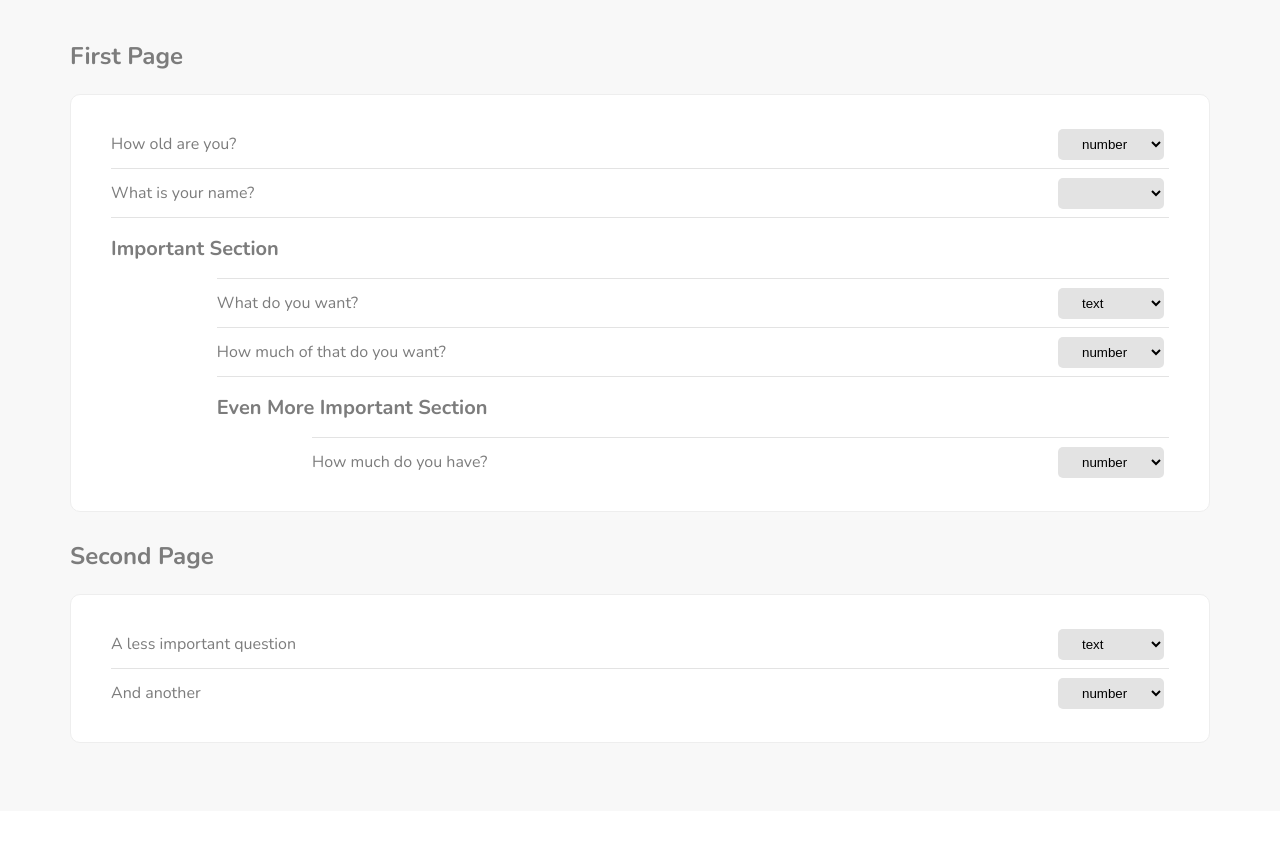
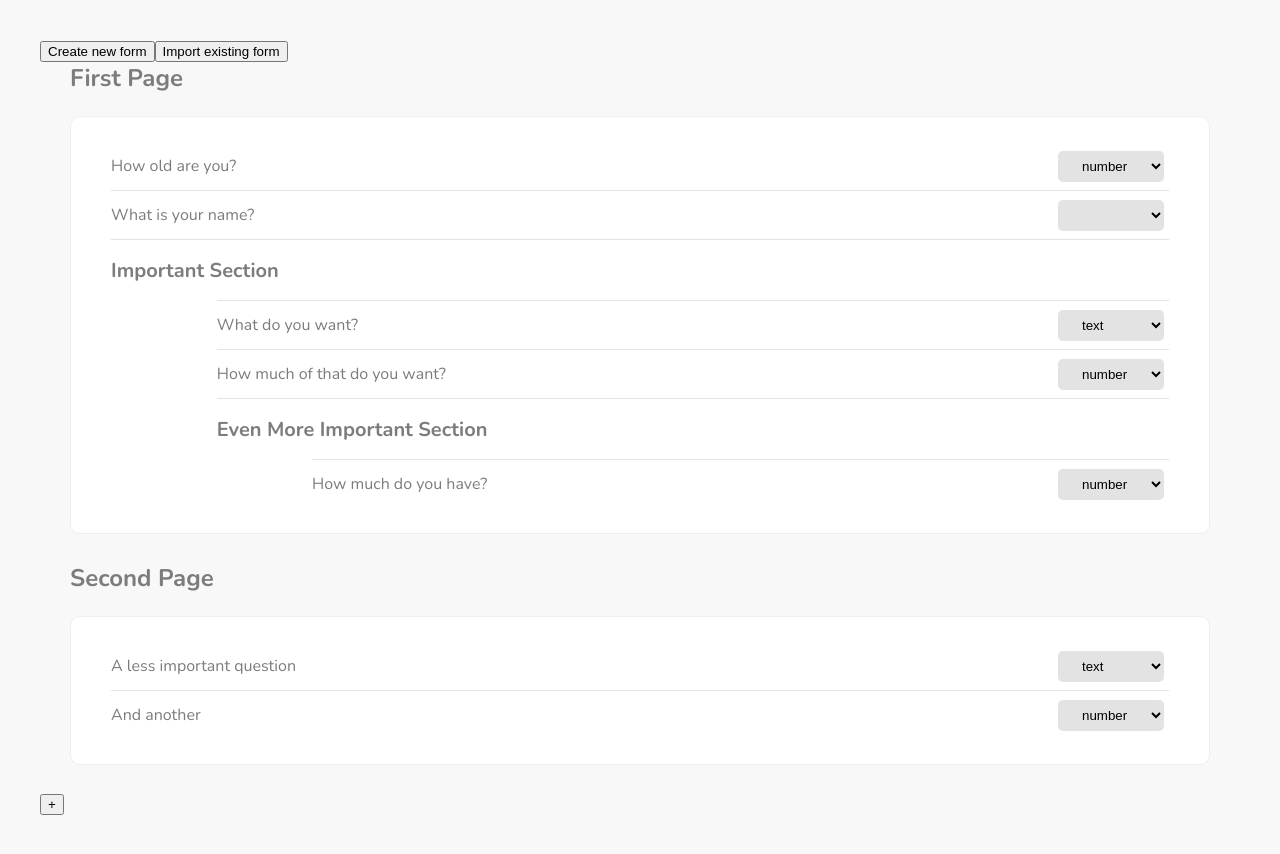
Before and after one commit to GlassEyeStudio/spa_form_builder, a Vue app: page / in a window 1280 px wide. Before the commit the page ends 811 px from the top, so only its background shows below. Built offline with nearby package versions, Linux system fonts and the light colour scheme.

Commit message:
Added; creating form and adding pages

```diff
--- a/src/App.vue
+++ b/src/App.vue
@@ -1,5 +1,7 @@
 <template>
   <div id="app">
+    <input type="button" value="Create new form" @click="createNewForm" />
+    <input type="button" value="Import existing form" />
     <FormBuilder />
   </div>
 </template>
@@ -16,6 +18,10 @@
   })
   export default class App extends Vue {
     getNewUUID = () => uuidv4();
+
+    createNewForm() {
+      this.$store.commit("createForm");
+    }
   }
 </script>
 
--- a/src/components/FormBuilderElems/FormElement.vue
+++ b/src/components/FormBuilderElems/FormElement.vue
@@ -7,13 +7,15 @@
       :pageElem="item"
       :uuid="item.uuid"
     />
+    <input type="button" @click="addNewPage" value="+" />
   </form>
 </template>
 
 <script lang="ts">
   import { Component, Vue, Prop } from "vue-property-decorator";
   import PageElement from "@/components/FormBuilderElems/PageElement.vue";
-  import { Form } from "@/interfaces";
+  import { Form, Page } from "@/interfaces";
+  import { v4 as uuidv4 } from "uuid";
 
   @Component({
     name: "FormElement",
@@ -24,6 +26,19 @@
     formElem: Form | undefined;
 
     pageNode = PageElement;
+
+    addNewPage() {
+      const newPage = {
+        type: "page",
+        title: "New page" + this.formElem.items.length,
+        uuid: uuidv4(),
+        items: []
+      } as Page;
+      this.$store.commit("addPageToForm", {
+        page: newPage,
+        atPosition: this.formElem.items.length
+      });
+    }
   }
 </script>
 
--- a/src/store/index.ts
+++ b/src/store/index.ts
@@ -1,16 +1,24 @@
 import Vue from "vue";
 import Vuex from "vuex";
-import { Form } from "@/interfaces";
+import { Form, Page } from "@/interfaces";
+import { v4 as uuidv4 } from "uuid";
 
 Vue.use(Vuex);
 
 export default new Vuex.Store({
   state: {
-    currentForm: {} as Form
+    currentForm: null as null | Form
   },
   mutations: {
-    updateForms: (state, form: Form) => {
-      state.currentForm = form;
+    createForm: state => {
+      state.currentForm = {
+        type: "form",
+        uuid: uuidv4(),
+        items: []
+      };
+    },
+    addPageToForm: (state, item: { page: Page; atPosition: number }) => {
+      state.currentForm?.items.splice(item.atPosition, 0, item.page);
     }
   },
   actions: {},
```
